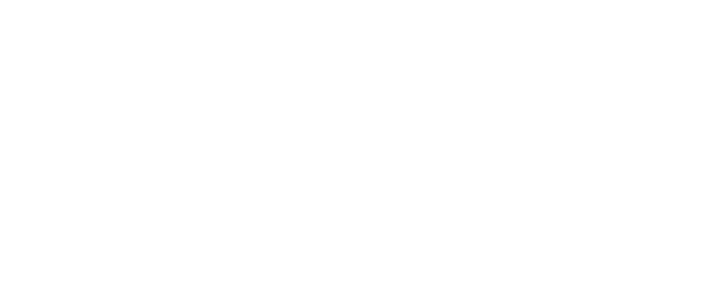
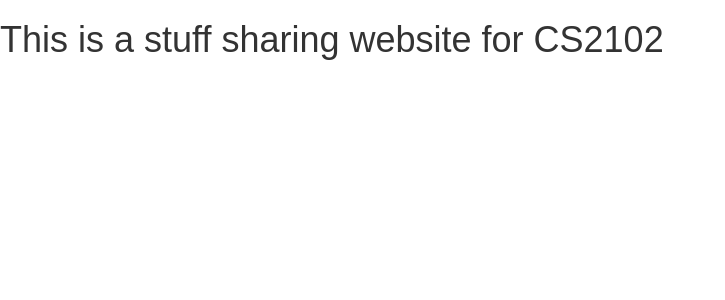
Before and after one commit to riwu/StuffSharing, a React (Create React App) app in the folder front-end/: page / in a window 1280 px wide. Shown: the top 300 px of the page, without its empty margins (0-725 px from the left). Built offline with nearby package versions, Linux system fonts and the light colour scheme.

Commit message:
Update site title

```diff
--- a/front-end/src/components/App.jsx
+++ b/front-end/src/components/App.jsx
@@ -1,7 +1,7 @@
 import React from 'react';
 
 const App = () => (
-  <div />
+  <h1>This is a stuff sharing website for CS2102</h1>
 );
 
 export default App;
```
Also changed, not shown: front-end/public/manifest.json.
